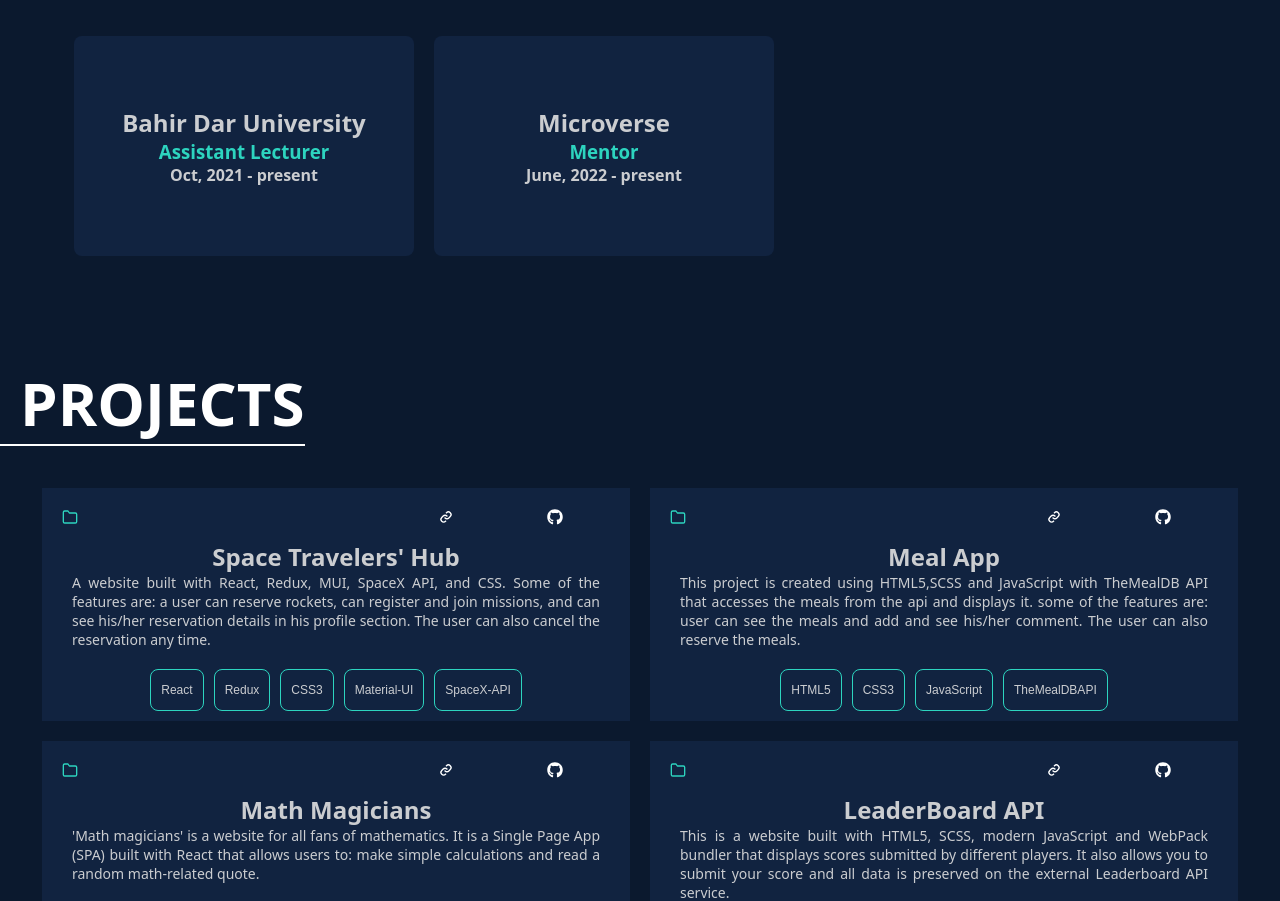
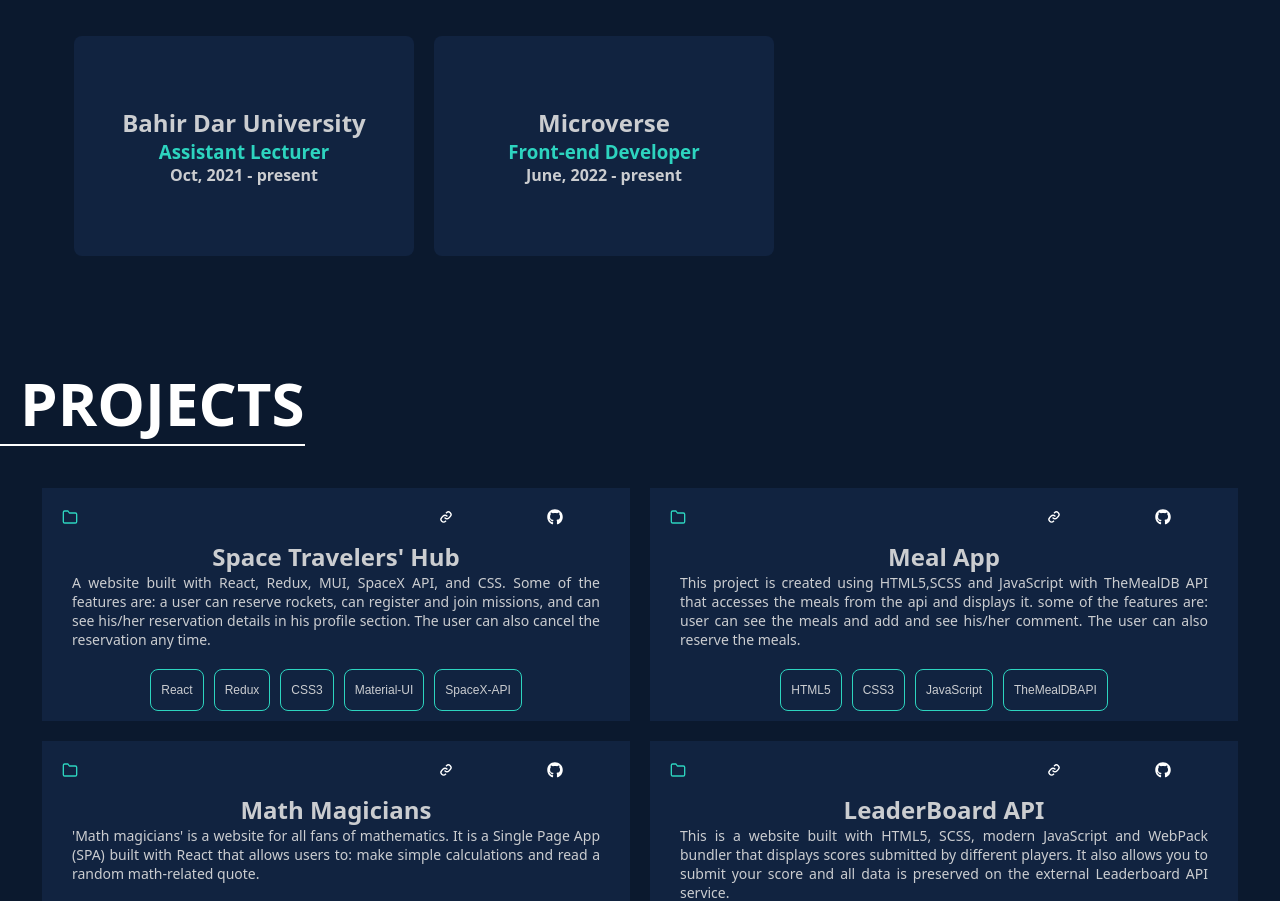
Before and after one commit to degisew/SPA-Portfolio, a React (Create React App) app: page / in a window 1280 px wide. Shown: the part 2200-3101 px from the top of the page. Built offline with nearby package versions, Linux system fonts and the light colour scheme.

Commit message:
Update Data.js

```diff
--- a/src/Components/Data.js
+++ b/src/Components/Data.js
@@ -34,7 +34,7 @@
   {
     id: 2,
     company: "Microverse",
-    role: "Mentor",
+    role: "Front-end Developer",
     duration: "June, 2022 - present",
   },
 ];
```
